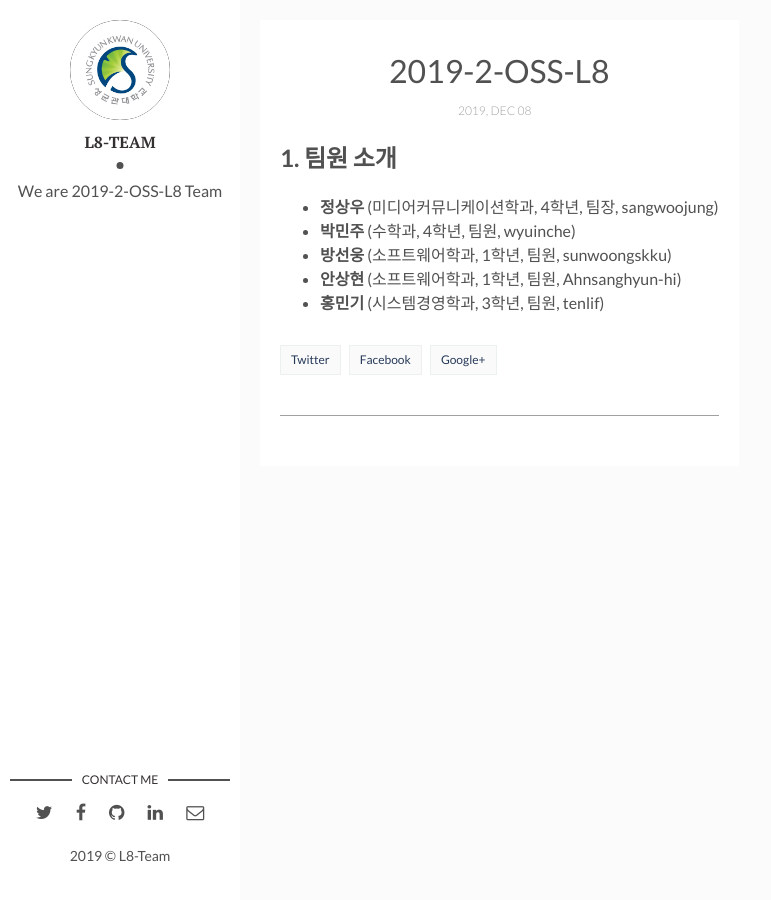
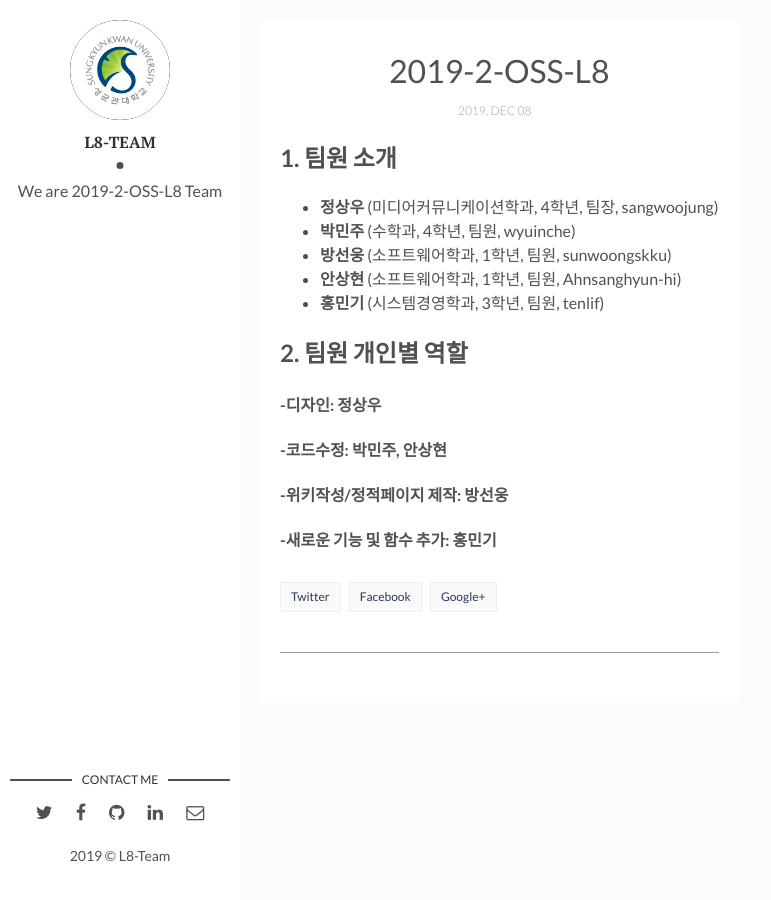
Before and after one commit to 19-2-SKKU-OSS/2019-2-OSS-L8-page, a Jekyll site: the page built from _posts/2019-12-08-l8-team.markdown, in a window 1280 px wide. Shown: the whole page, without its empty margins (0-771 px from the left). Built offline with Jekyll 4.4.1, drawn with Linux system fonts in a browser that asks for light colours; comment, search, counter and statistics services are not loaded.

Commit message:
Team inf 작성

```diff
--- a/_posts/2019-12-08-l8-team.markdown
+++ b/_posts/2019-12-08-l8-team.markdown
@@ -11,3 +11,9 @@ img:  # Add image post (optional)
 - **방선웅** (소프트웨어학과, 1학년, 팀원, sunwoongskku)
 - **안상현** (소프트웨어학과, 1학년, 팀원, Ahnsanghyun-hi)
 - **홍민기** (시스템경영학과, 3학년, 팀원, tenlif)
+
+## 2. 팀원 개인별 역할
+#### -디자인: 정상우
+#### -코드수정: 박민주, 안상현
+#### -위키작성/정적페이지 제작: 방선웅
+#### -새로운 기능 및 함수 추가: 홍민기
```
